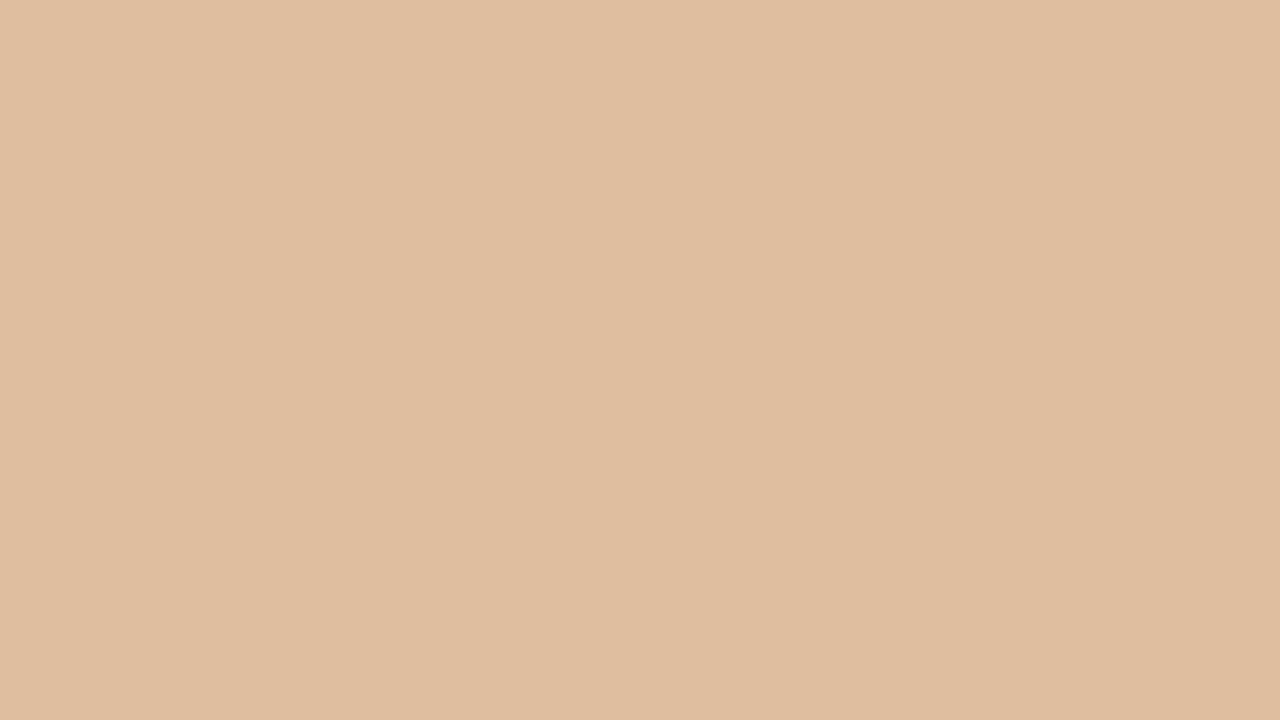
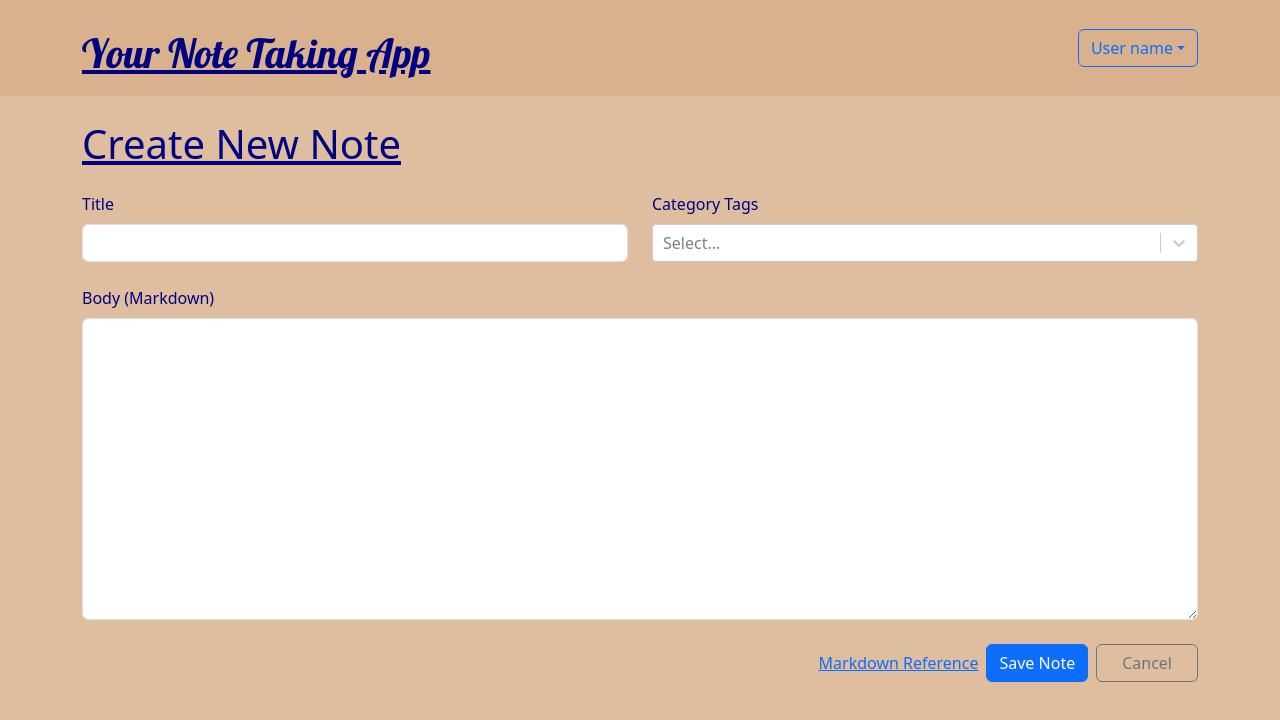
Before and after one commit to pageler/note-categorized-library, a React (Create React App) app in the folder frontend/: page /new in a window 1280 px wide. Before the commit this address had no page. Shown: the top 720 px of the page. Built offline with nearby package versions, Linux system fonts and the light colour scheme.

Commit message:
New Note Page component

```diff
--- a/frontend/package.json
+++ b/frontend/package.json
@@ -10,6 +10,7 @@
         "@types/node": "^16.18.68",
         "@types/react": "^18.2.45",
         "@types/react-dom": "^18.2.17",
+        "@types/uuid": "^9.0.7",
         "bootstrap": "^5.3.2",
         "node-sass": "^7.0.3",
         "react": "^18.2.0",
@@ -17,7 +18,9 @@
         "react-dom": "^18.2.0",
         "react-router-dom": "^6.21.0",
         "react-scripts": "5.0.1",
+        "react-select": "^5.8.0",
         "typescript": "^4.9.5",
+        "uuid": "^9.0.1",
         "web-vitals": "^2.1.4"
     },
     "scripts": {
--- a/frontend/src/App.tsx
+++ b/frontend/src/App.tsx
@@ -1,12 +1,80 @@
 import "bootstrap/dist/css/bootstrap.min.css";
-import { Route, Routes } from "react-router-dom";
+import { Navigate, Route, Routes } from "react-router-dom";
 import { LandingPage } from "./pages/landingPage/LandingPage";
+import { LoginPage } from "./pages/loginPage/LoginPage";
+import { RegisterPage } from "./pages/registerPage/RegisterPage";
+import { NoteList } from "./pages/noteList/NoteList";
+import { NewNote } from "./pages/newNote/NewNote";
+import { NoteLayout } from "./components/NoteLayout";
+import { EditNote } from "./pages/editNote/EditNote";
+import { ViewNote } from "./pages/viewNote/ViewNote";
+import { useState } from "react";
+import { v4 as uuidV4 } from "uuid";
+
+export type NoteData = {
+    title: string;
+    markdown: string;
+    tags: Tag[];
+};
+
+export type Tag = {
+    id: string;
+    label: string;
+};
+
+export type RawNote = {
+    id: string;
+} & RawNoteData;
+
+export type RawNoteData = {
+    title: string;
+    markdown: string;
+    tagIds: string[];
+};
+
+export type Note = {
+    id: string;
+} & NoteData;
 
 function App() {
+    const [notes, setNotes] = useState<RawNote[]>([]);
+    const [tags, setTags] = useState<Tag[]>([]);
+
+    function onCreateNote({ tags, ...data }: NoteData) {
+        setNotes((prevNotes) => {
+            return [
+                ...prevNotes,
+                { ...data, id: uuidV4(), tagIds: tags.map((tag) => tag.id) },
+            ];
+        });
+    }
+
+    function onAddTag(tag: Tag) {
+        setTags((prevTags) => [...prevTags, tag]);
+    }
+
     return (
         <div>
             <Routes>
                 <Route path="/" element={<LandingPage />} />
+                <Route path="/login" element={<LoginPage />} />
+                <Route path="/register" element={<RegisterPage />} />
+                <Route path="/list" element={<NoteList />} />
+                <Route
+                    path="/new"
+                    element={
+                        <NewNote
+                            onSubmit={onCreateNote}
+                            availableTags={tags}
+                            onAddTag={onAddTag}
+                        />
+                    }
+                />
+                <Route path="/:id" element={<NoteLayout />}>
+                    <Route index element={<ViewNote />} />
+                    <Route path="edit" element={<EditNote />} />
+                </Route>
+                <Route path="*" element={<Navigate to="/list" />} />
             </Routes>
         </div>
     );
--- /dev/null
+++ b/frontend/src/components/NoteForm.tsx
@@ -0,0 +1,140 @@
+import { useRef, useState } from "react";
+import { Button, Col, Form, FormGroup, Row, Stack } from "react-bootstrap";
+import { Link, useNavigate } from "react-router-dom";
+import CreatableReactSelect from "react-select/creatable";
+import { v4 as uuidV4 } from "uuid";
+import { NoteData, Tag } from "../App";
+
+type NoteFormProps = {
+    onSubmit: (data: NoteData) => void;
+    onAddTag: (tag: Tag) => void;
+    availableTags: Tag[];
+} & Partial<NoteData>;
+
+export const NoteForm = ({
+    onSubmit,
+    title = "",
+    tags = [],
+    onAddTag,
+    availableTags,
+    markdown = "",
+}: NoteFormProps) => {
+    const titleRef = useRef<HTMLInputElement>(null);
+    const [selectedTags, setSelectedTags] = useState<Tag[]>(tags);
+    const markdownRef = useRef<HTMLTextAreaElement>(null);
+    const navigate = useNavigate();
+
+    const handleSubmit = (e: React.FormEvent) => {
+        e.preventDefault();
+
+        onSubmit({
+            title: titleRef.current!.value,
+            tags: selectedTags,
+            markdown: markdownRef.current!.value,
+        });
+
+        navigate(-1);
+    };
+
+    return (
+        <>
+            <Form onSubmit={handleSubmit} className="my-4">
+                <Stack gap={4}>
+                    <Row>
+                        <Col>
+                            <FormGroup controlId="title">
+                                <Form.Label>Title</Form.Label>
+                                <Form.Control
+                                    required
+                                    ref={titleRef}
+                                    defaultValue={title}
+                                />
+                            </FormGroup>
+                        </Col>
+
+                        <Col>
+                            <Form.Group controlId="tags">
+                                <Form.Label>Category Tags</Form.Label>
+                                <CreatableReactSelect
+                                    isMulti
+                                    onCreateOption={(label) => {
+                                        const newTag = { id: uuidV4(), label };
+                                        onAddTag(newTag);
+                                        setSelectedTags((prevTags) => [
+                                            ...prevTags,
+                                            newTag,
+                                        ]);
+                                    }}
+                                    options={availableTags.map((tag) => {
+                                        return {
+                                            label: tag.label,
+                                            value: tag.id,
+                                        };
+                                    })}
+                                    value={selectedTags.map((tag) => {
+                                        return {
+                                            label: tag.label,
+                                            value: tag.id,
+                                        };
+                                    })}
+                                    onChange={(tags) => {
+                                        setSelectedTags(
+                                            tags.map((tag) => {
+                                                return {
+                                                    label: tag.label,
+                                                    id: tag.value,
+                                                };
+                                            })
+                                        );
+                                    }}
+                                />
+                            </Form.Group>
+                        </Col>
+                    </Row>
+
+                    <Form.Group controlId="markdown">
+                        <Form.Label>Body (Markdown)</Form.Label>
+                        <Form.Control
+                            required
+                            as="textarea"
+                            rows={12}
+                            ref={markdownRef}
+                            defaultValue={markdown}
+                        />
+                    </Form.Group>
+
+                    <Stack
+                        direction="horizontal"
+                        gap={2}
+                        className="justify-content-end"
+                    >
+                        <a
+                            href="https://www.markdownguide.org/cheat-sheet/"
+                            target="_blank"
+                            rel="noreferrer"
+                        >
+                            Markdown Reference
+                        </a>
+
+                        <Button type="submit" variant="primary">
+                            Save Note
+                        </Button>
+
+                        <Link to="..">
+                            <Button
+                                type="button"
+                                variant="outline-secondary"
+                                style={{
+                                    paddingLeft: "25px",
+                                    paddingRight: "25px",
+                                }}
+                            >
+                                Cancel
+                            </Button>
+                        </Link>
+                    </Stack>
+                </Stack>
+            </Form>
+        </>
+    );
+};
--- /dev/null
+++ b/frontend/src/components/NoteLayout.tsx
@@ -0,0 +1,9 @@
+type NoteLayoutProps = {};
+
+export const NoteLayout = (props: NoteLayoutProps) => {
+    return (
+        <>
+            <h1>NoteLayout</h1>
+        </>
+    );
+};
--- a/frontend/src/components/header/Header.tsx
+++ b/frontend/src/components/header/Header.tsx
@@ -18,7 +18,7 @@ export const Header = (props: HeaderProps) => {
                         fontSize: "2.5em",
                     }}
                 >
-                    Markdown Note Taking Categorized App
+                    Your Note Taking App
                 </Navbar.Brand>
 
                 <Dropdown>
--- /dev/null
+++ b/frontend/src/pages/editNote/EditNote.tsx
@@ -0,0 +1,9 @@
+type EditNoteProps = {};
+
+export const EditNote = (props: EditNoteProps) => {
+    return (
+        <>
+            <h1>EditNote</h1>
+        </>
+    );
+};
--- /dev/null
+++ b/frontend/src/pages/loginPage/LoginPage.tsx
@@ -0,0 +1,9 @@
+type LoginPageProps = {};
+
+export const LoginPage = (props: LoginPageProps) => {
+    return (
+        <>
+            <h1>LoginPage</h1>
+        </>
+    );
+};
--- /dev/null
+++ b/frontend/src/pages/newNote/NewNote.css
@@ -0,0 +1,3 @@
+.noteTitle {
+    color: navy;
+}
--- /dev/null
+++ b/frontend/src/pages/newNote/NewNote.tsx
@@ -0,0 +1,35 @@
+import { Container } from "react-bootstrap";
+import { Header } from "../../components/header/Header";
+import "./NewNote.css";
+import { NoteForm } from "../../components/NoteForm";
+import { NoteData, Tag } from "../../App";
+
+type NewNoteProps = {
+    onSubmit: (data: NoteData) => void;
+    onAddTag: (tag: Tag) => void;
+    availableTags: Tag[];
+};
+
+export const NewNote = ({
+    onSubmit,
+    availableTags,
+    onAddTag,
+}: NewNoteProps) => {
+    return (
+        <>
+            <Header />
+
+            <Container className="my-4 noteTitle">
+                <h1>
+                    <u>Create New Note</u>
+                </h1>
+
+                <NoteForm
+                    onSubmit={onSubmit}
+                    availableTags={availableTags}
+                    onAddTag={onAddTag}
+                />
+            </Container>
+        </>
+    );
+};
--- /dev/null
+++ b/frontend/src/pages/noteList/NoteList.tsx
@@ -0,0 +1,9 @@
+type NoteListProps = {};
+
+export const NoteList = (props: NoteListProps) => {
+    return (
+        <>
+            <h1>NoteList</h1>
+        </>
+    );
+};
--- /dev/null
+++ b/frontend/src/pages/registerPage/RegisterPage.tsx
@@ -0,0 +1,9 @@
+type RegisterPageProps = {};
+
+export const RegisterPage = (props: RegisterPageProps) => {
+    return (
+        <>
+            <h1>RegisterPage</h1>
+        </>
+    );
+};
--- /dev/null
+++ b/frontend/src/pages/viewNote/ViewNote.tsx
@@ -0,0 +1,9 @@
+type ViewNoteProps = {};
+
+export const ViewNote = (props: ViewNoteProps) => {
+    return (
+        <>
+            <h1>ViewNote</h1>
+        </>
+    );
+};
```
Also changed, not shown: 1 other file (tests, documents, lock files or other folders).
